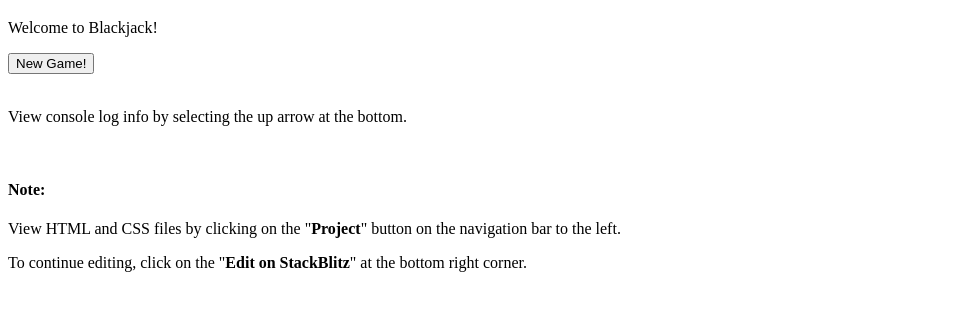
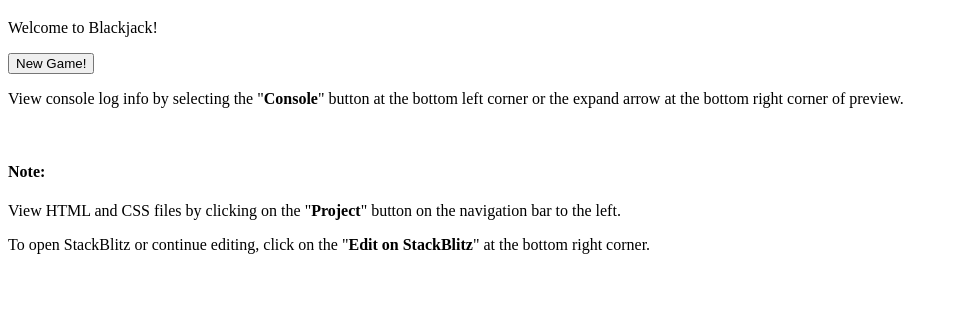
Before and after one commit to cjher/examplelabblackjack7, a website: page index.html in a window 1280 px wide. Shown: the part 61-372 px from the top of the page, without its empty margins (0-955 px from the left). Drawn offline with Linux system fonts and the light colour scheme.

Commit message:
1 file modified

```diff
--- a/index.html
+++ b/index.html
@@ -10,11 +10,10 @@
     <button id="stayButton">Stay</button>
     <script src="index.js"></script>
     <br>
-    <br>
-    <p>View console log info by selecting the up arrow at the bottom.</p>
+    <p>View console log info by selecting the "<strong>Console</strong>" button at the bottom left corner or the expand arrow at the bottom right corner of preview.</p>
     <br>
     <h4>Note:</h4>
     <p>View HTML and CSS files by clicking on the "<strong>Project</strong>" button on the navigation bar to the left.</p>
-    <p>To continue editing, click on the "<strong>Edit on StackBlitz</strong>" at the bottom right corner.</p>
+    <p>To open StackBlitz or continue editing, click on the "<strong>Edit on StackBlitz</strong>" at the bottom right corner.</p>
   </body>
 </html>
```
